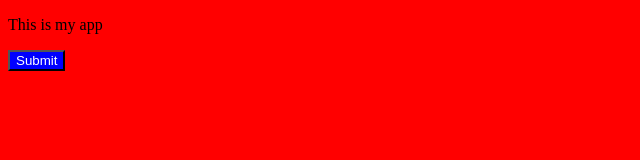
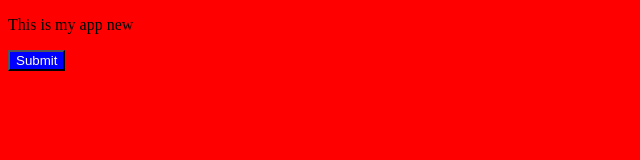
Before and after one commit to NgKien94/GitReview, a plain HTML site: page index.html in a window 1280 px wide. Shown: the full height of the page, 0-640 px from the left. Drawn offline with Linux system fonts and the light colour scheme.

Commit message:
Update index.html moi conflit

```diff
--- a/index.html
+++ b/index.html
@@ -8,7 +8,7 @@
     <title>Document</title>
 </head>
 <body>
-    <p>This is my app</p>
+    <p>This is my app new</p>
     <button>Submit</button>
 </body>
 </html>
```
